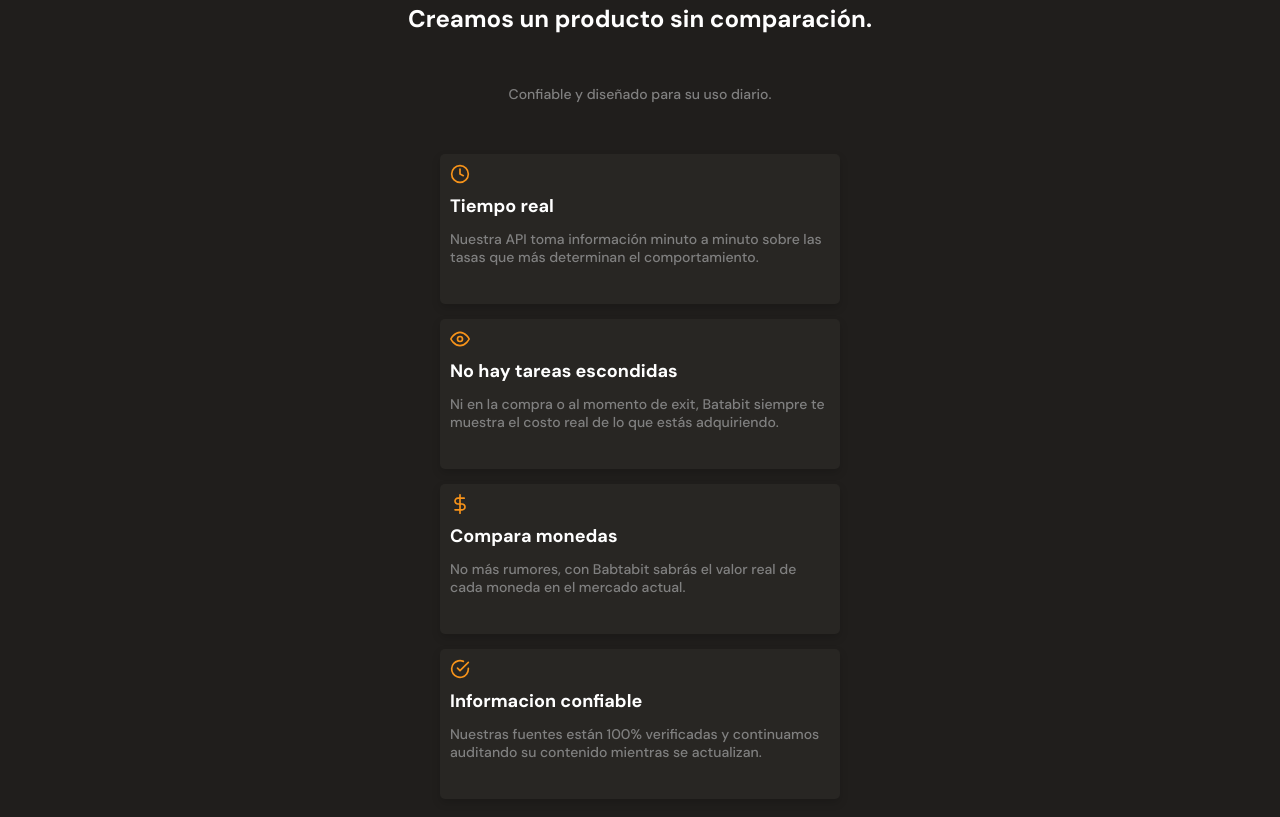
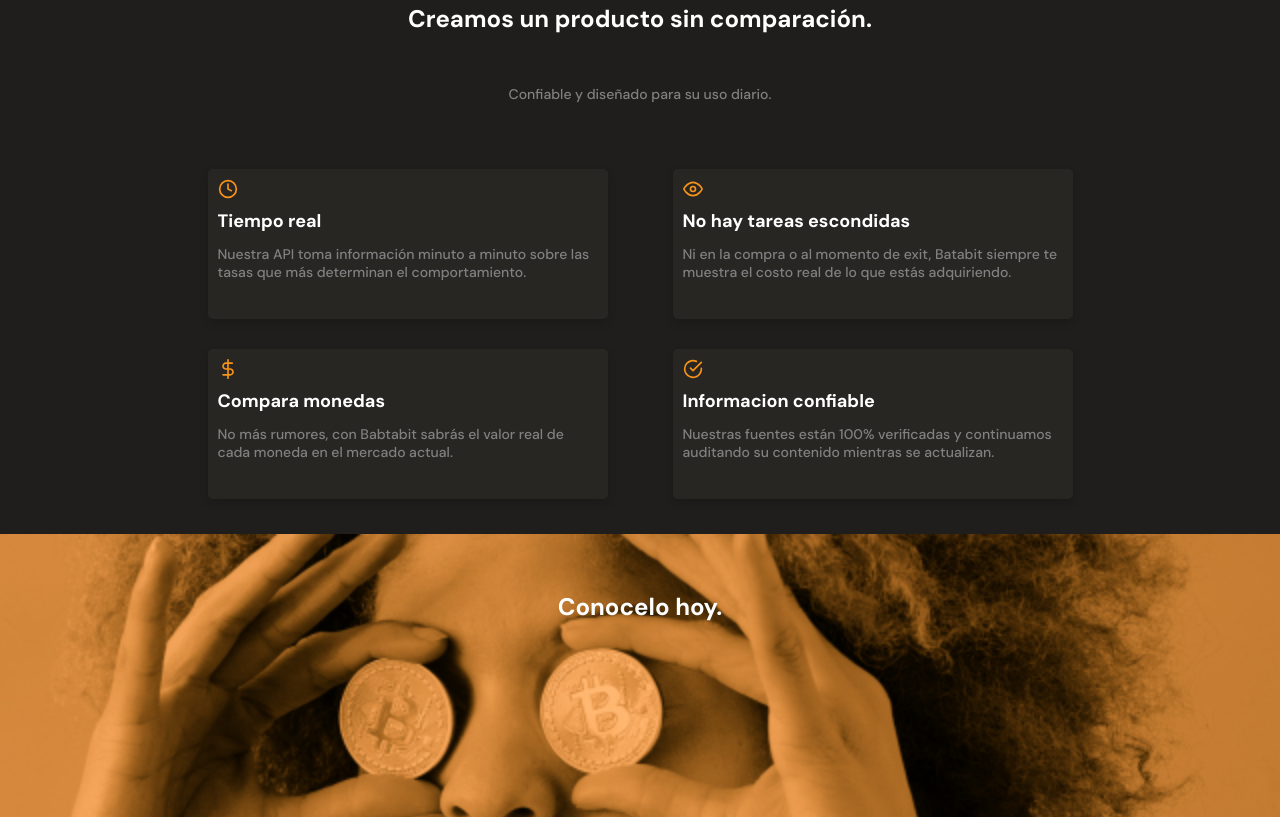
Before and after one commit to sharlybip/mobileFirst, a plain HTML site: page index.html in a window 1280 px wide. Shown: the part 1223-2040 px from the top of the page. Drawn offline with Linux system fonts and the light colour scheme.

Commit message:
modo tablet agregado

```diff
--- a/index.html
+++ b/index.html
@@ -7,7 +7,7 @@
     <link rel="icon" type="image/svg" href="./assets/iconos/potato.svg">
     <title>Batatabit</title>
     <link rel="stylesheet" href="./styles/style.css">
-    <!-- <link rel="stylesheet" href="./styles/tablet.css" media="(min-width: 930px)"> -->
+    <link rel="stylesheet" href="./styles/tablet.css" media="(min-width: 930px)">
     <link rel="preconnect" href="https://fonts.gstatic.com">
     <link rel="preconnect" href="https://fonts.gstatic.com">
     <link href="https://fonts.googleapis.com/css2?family=DM+Sans:wght@400;500;700&family=Inter:wght@300;500;700&display=swap" rel="stylesheet">
```
